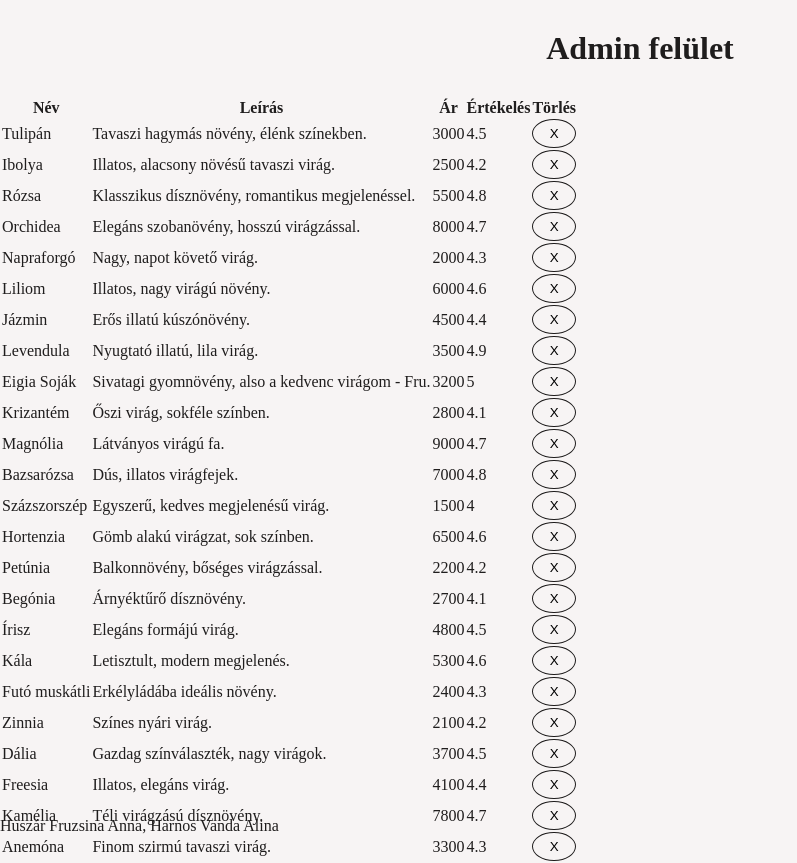
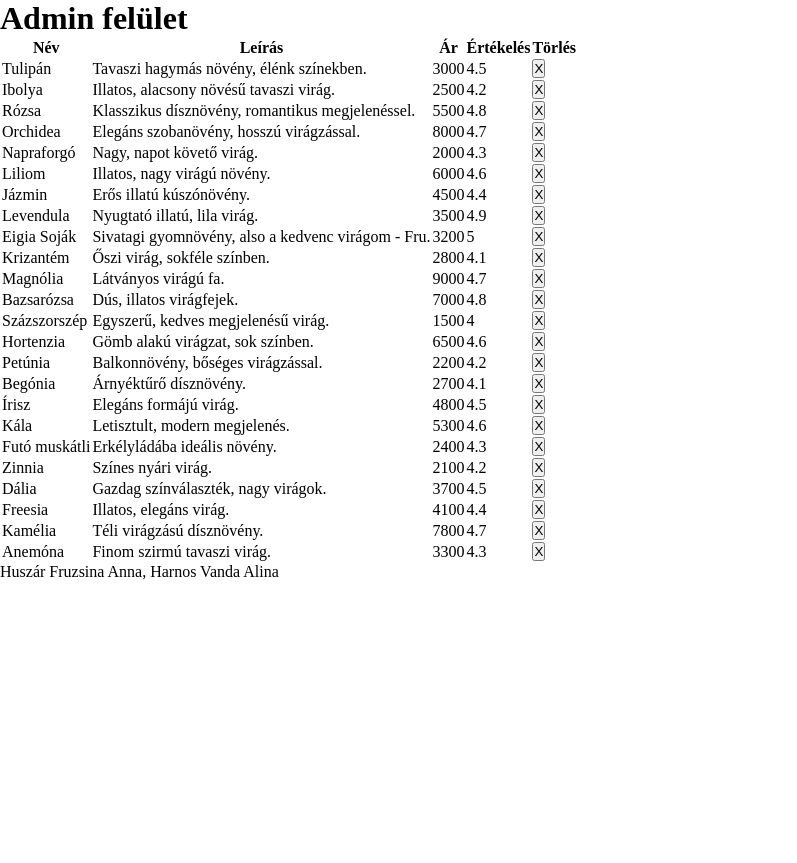
Before and after one commit to FruHuszar/webshop_oop_js, a plain HTML site: page admin.html in a window 1280 px wide. Shown: the whole page, without its empty margins (0-797 px from the left). After the commit the page ends 800 px from the top, so only its background shows below. Drawn offline with Linux system fonts and the light colour scheme; a script that the page names is missing.

Commit message:
delete styles

```diff
--- a/style.css
+++ b/style.css
@@ -1,9 +1,3 @@
-:root {
-  --bg: #f7f4f4;
-  --betu: #1f1d1d;
-  --hover: #6d1515;
-}
-
 * {
   box-sizing: border-box;
   padding: 0;
@@ -14,41 +8,3 @@
   outline: 2px solid #ffd700;
   outline-offset: 2px;
 }
-
-body {
-  background-color: var(--bg);
-  color: var(--betu);
-  display: flex;
-  flex-direction: column;
-  justify-content: center;
-}
-
-main {
-  height: 90vh;
-}
-
-h1 {
-  text-align: center;
-  margin-top: 30px;
-  margin-bottom: 30px;
-}
-
-button {
-  background-color: var(--bg);
-  border-radius: 100%;
-  width: 100%;
-  padding: 6px 4px;
-  border: 1px solid var(--betu);
-  cursor: pointer;
-  transition: 0.3s;
-  margin: auto 0;
-  -webkit-tap-highlight-color: transparent;
-}
-
-button:hover {
-  cursor: pointer;
-  color: var(--hover);
-  border: 1px solid var(--hover);
-  transition: 0.3s;
-  box-shadow: 0px 0px 15px color-mix(in srgb, var(--hover), transparent 60%);
-}
```
